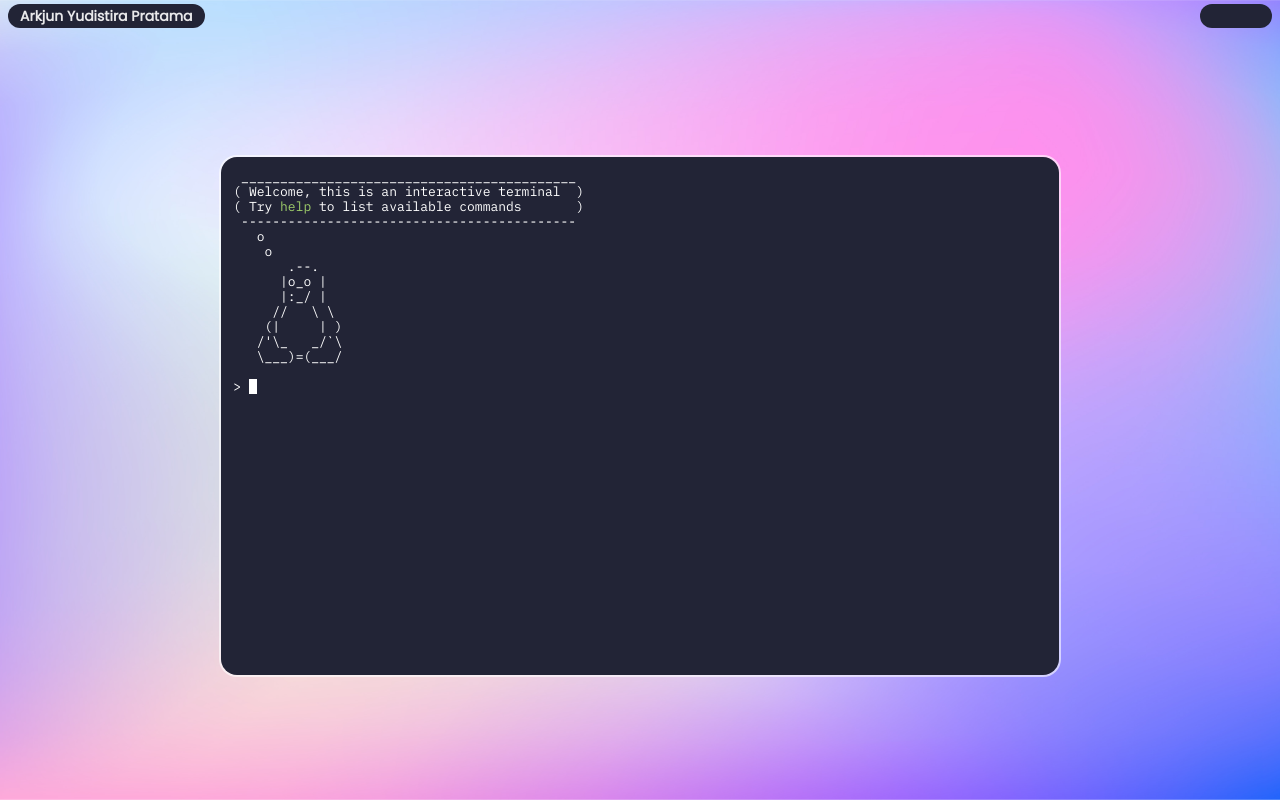
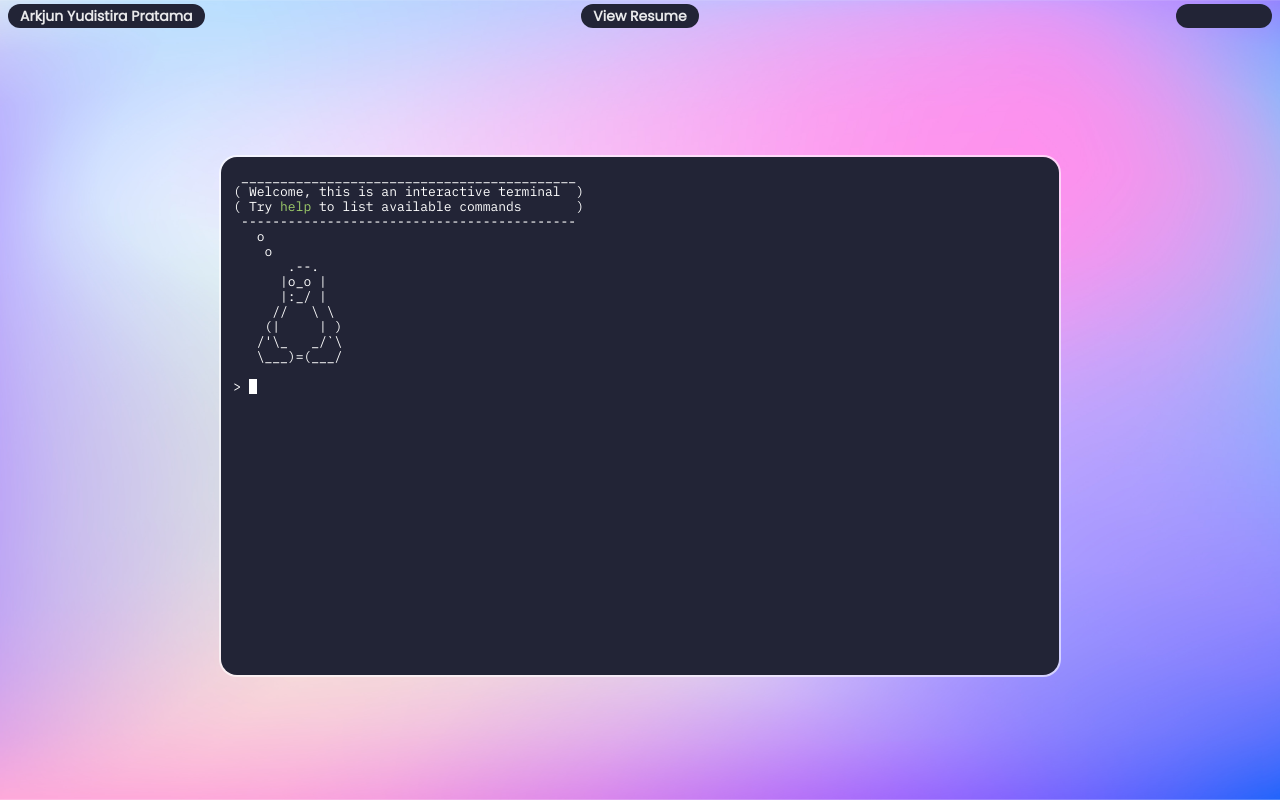
Before and after one commit to ArkjuniorK/personal-website, a React (Vite) app: page / in a window 1280 px wide. Built offline with nearby package versions, Linux system fonts and the light colour scheme; some icons are missing.

Commit message:
feat: add resume button

```diff
--- a/src/components/Bar.tsx
+++ b/src/components/Bar.tsx
@@ -1,41 +1,64 @@
 function Bar() {
   return (
     <section className="z-20 w-full relative text-white/90 animate__animated animate__slideInDown">
-      <div className="py-1 px-2 flex justify-between content-center">
+      <div className="py-1 px-2 flex content-center">
+        <div className="flex-1 flex justify-start">
           <button
             type="button"
-          className="hover:backdrop-blur-xl bg-dark rounded-2xl py-0 px-3 hover:bg-black/20 dark:hover:bg-darker"
+            className="hover:backdrop-blur-xl bg-dark rounded-2xl py-0 px-3 hover:bg-black/20 hover:text-dark"
           >
             <span className="font-sans font-bold text-sm hidden md:block lg:block">
               Arkjun Yudistira Pratama
             </span>
             <span className="font-sans font-bold text-sm block md:hidden lg:hidden">AYP</span>
           </button>
-        <div className="flex bg-dark rounded-2xl">
+        </div>
+        <div className="md:flex-1 flex justify-start md:justify-center">
+          <a target="_blank" href="/resume.pdf">
+            <button
+              type="button"
+              className="hover:backdrop-blur-xl bg-dark rounded-2xl py-0 px-3 hover:bg-black/20 hover:text-dark"
+            >
+              <span className="font-sans font-bold text-sm">View Resume</span>
+            </button>
+          </a>
+        </div>
+        <div className="flex-1 flex justify-end">
+          <div className="flex bg-dark rounded-2xl w-fit">
+            <a target="_blank" href="mailto:created.arkjuniork@gmail.com">
+              <button
+                type="button"
+                className="hover:backdrop-blur-xl rounded-2xl py-1 px-3 text-sm font-bold leading-none hover:bg-black/20"
+              >
+                <i className="fa-solid fa-envelope"></i>
+              </button>
+            </a>
             <a target="_blank" href="https://medium.com/@arkjuniork.yudistira">
               <button
                 type="button"
                 className="hover:backdrop-blur-xl rounded-2xl py-1 px-3 text-sm font-bold leading-none hover:bg-black/20 dark:hover:bg-white/10"
               >
-              <i className="iconoir-medium"></i>
+                <i className="fa-brands fa-medium"></i>
               </button>
             </a>
-          <a target="_blank" href="mailto:created.arkjuniork@gmail.com">
-            <button
-              type="button"
-              className="hover:backdrop-blur-xl rounded-2xl py-1 px-3 text-sm font-bold leading-none hover:bg-black/20 dark:hover:bg-white/10"
-            >
-              <i className="iconoir-mail"></i>
-            </button>
-          </a>
+
             <a target="_blank" href="https://github.com/ArkjuniorK">
               <button
                 type="button"
                 className="hover:backdrop-blur-xl rounded-2xl py-1 px-3 text-sm font-bold leading-none hover:bg-black/20 dark:hover:bg-white/10"
               >
-              <i className="iconoir-github"></i>
+                <i className="fa-brands fa-github"></i>
               </button>
             </a>
+            <a target="_blank" href="https://linkedin.com/in/Arkjuniork">
+              <button
+                type="button"
+                className="hover:backdrop-blur-xl rounded-2xl py-1 px-3 text-sm font-bold leading-none hover:bg-black/20 dark:hover:bg-white/10"
+              >
+                <i className="fa-brands fa-linkedin-in"></i>
+              </button>
+            </a>
+          </div>
         </div>
       </div>
     </section>
```
Lines whose indentation alone changed are shown as unchanged.
